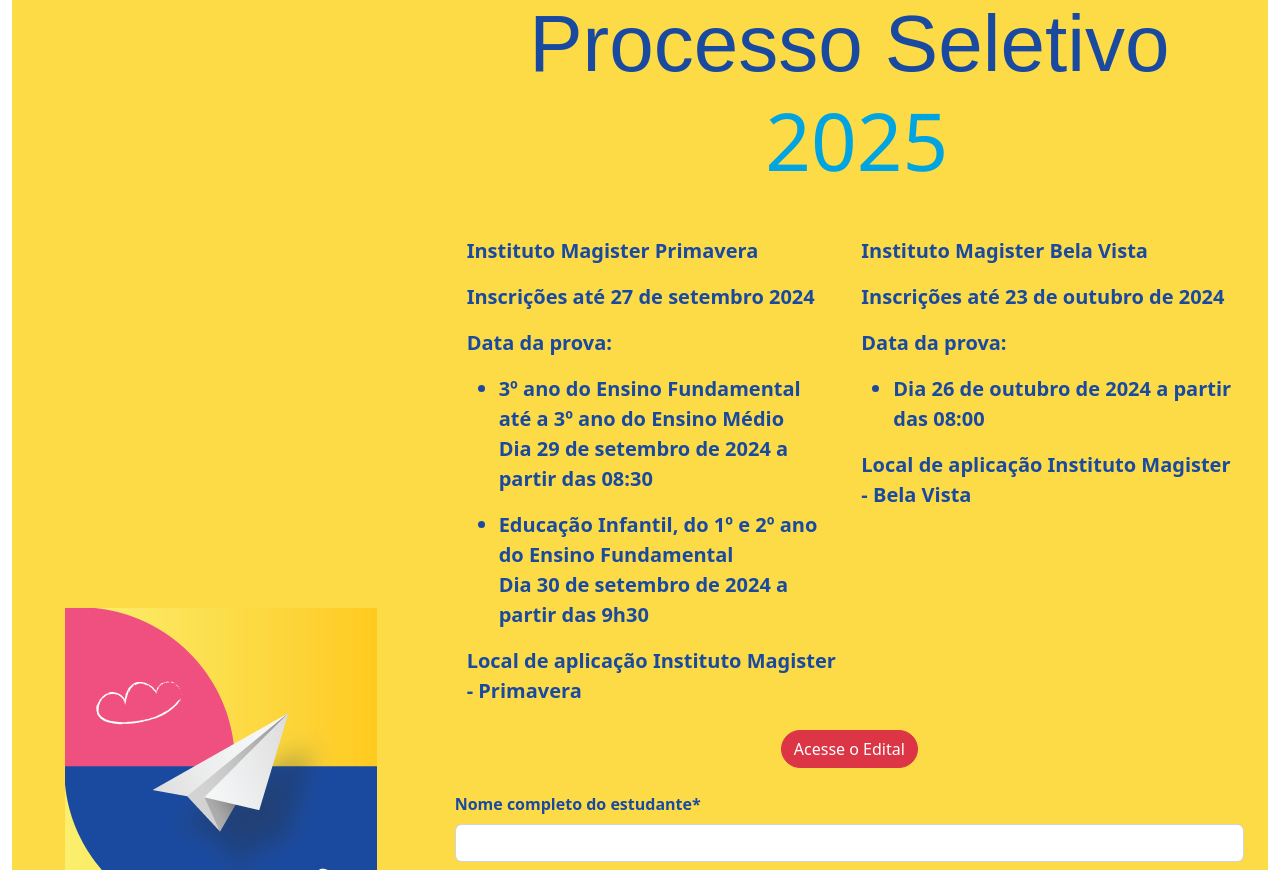
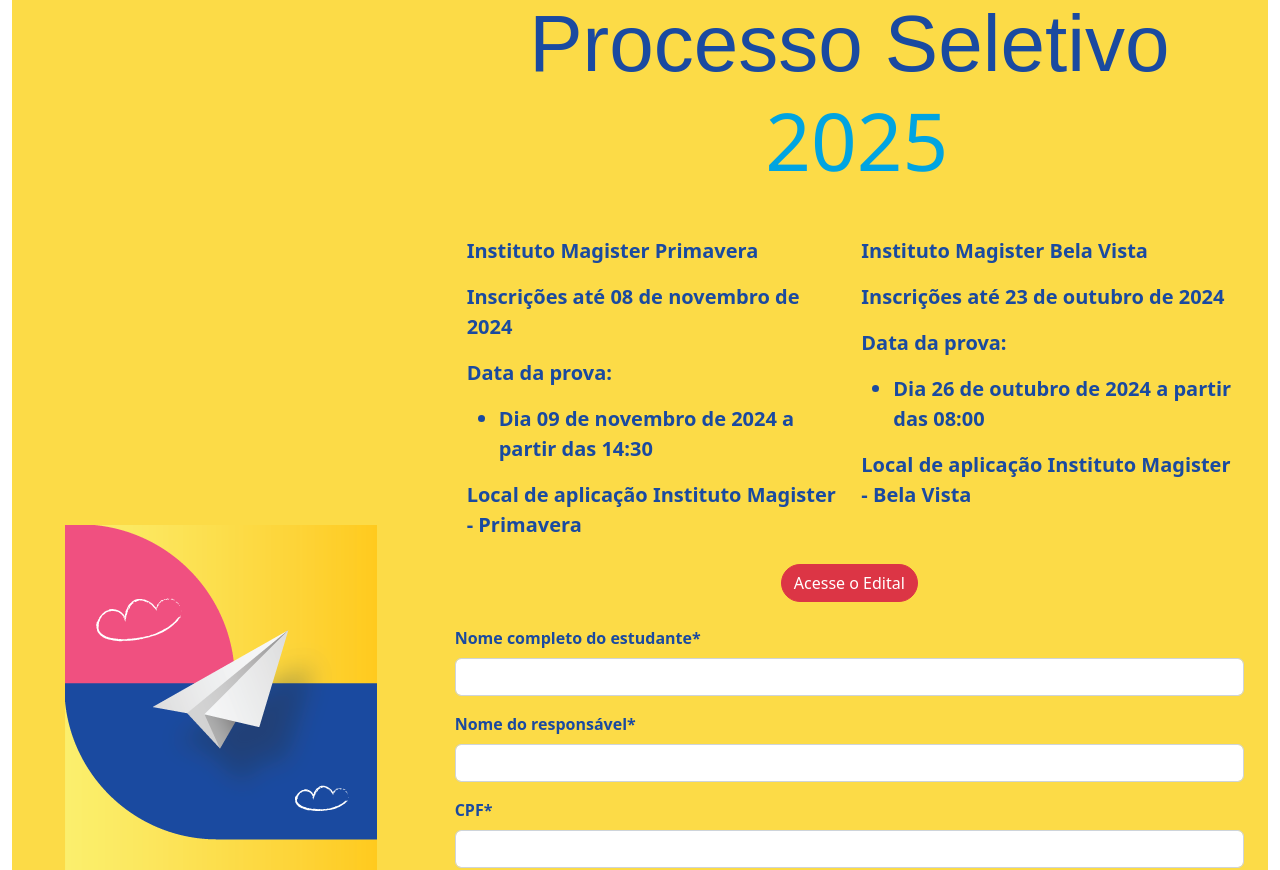
Before and after one commit to gwpoliveira/magbolsas, a Django app: page /inscricao/ in a window 1280 px wide. Shown: the part 573-1443 px from the top of the page. Run offline with Django 5.2, Linux system fonts and the light colour scheme; some libraries are stand-ins or nearby versions.

Commit message:
atualização unidade e home

```diff
--- a/inscricoes/models.py
+++ b/inscricoes/models.py
@@ -14,7 +14,7 @@ class Inscricao(models.Model):
     unidade = models.CharField(
         max_length=50,
         choices=[
-            # ('Primavera', 'Unidade Primavera'),
+            ('Primavera', 'Unidade Primavera'),
             ('Bela Vista', 'Unidade Bela Vista')
         ],
         blank=False,
--- a/templates/home.html
+++ b/templates/home.html
@@ -56,16 +56,11 @@ MagBolsas - Inscrição para Bolsa de Estudos
                     <!-- Primeira coluna -->
                     <div class="col-md-6 mb-2 fs-5">
                         <p>Instituto Magister Primavera</p>
-                        <p>Inscrições até 27 de setembro 2024</p>
+                        <p>Inscrições até 08 de novembro de 2024</p>
                         <p>Data da prova:</p>
                         <ul>
                             <li>
-                                3º ano do Ensino Fundamental até a 3º ano do Ensino Médio
-                                <p>Dia 29 de setembro de 2024 a partir das 08:30</p>
-                            </li>
-                            <li>
-                                Educação Infantil, do 1º e 2º ano do Ensino Fundamental
-                                <p>Dia 30 de setembro de 2024 a partir das 9h30</p>
+                                <p>Dia 09 de novembro de 2024 a partir das 14:30</p>
                             </li>
                         </ul>
                         <p>Local de aplicação Instituto Magister - Primavera</p>
```
